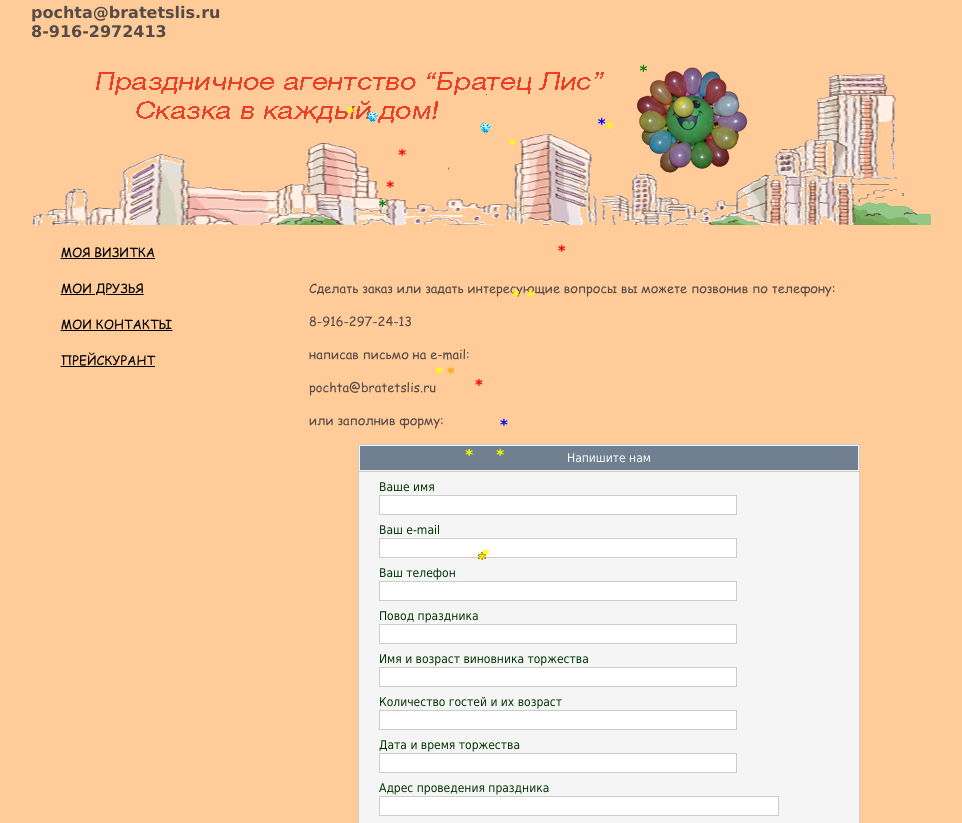
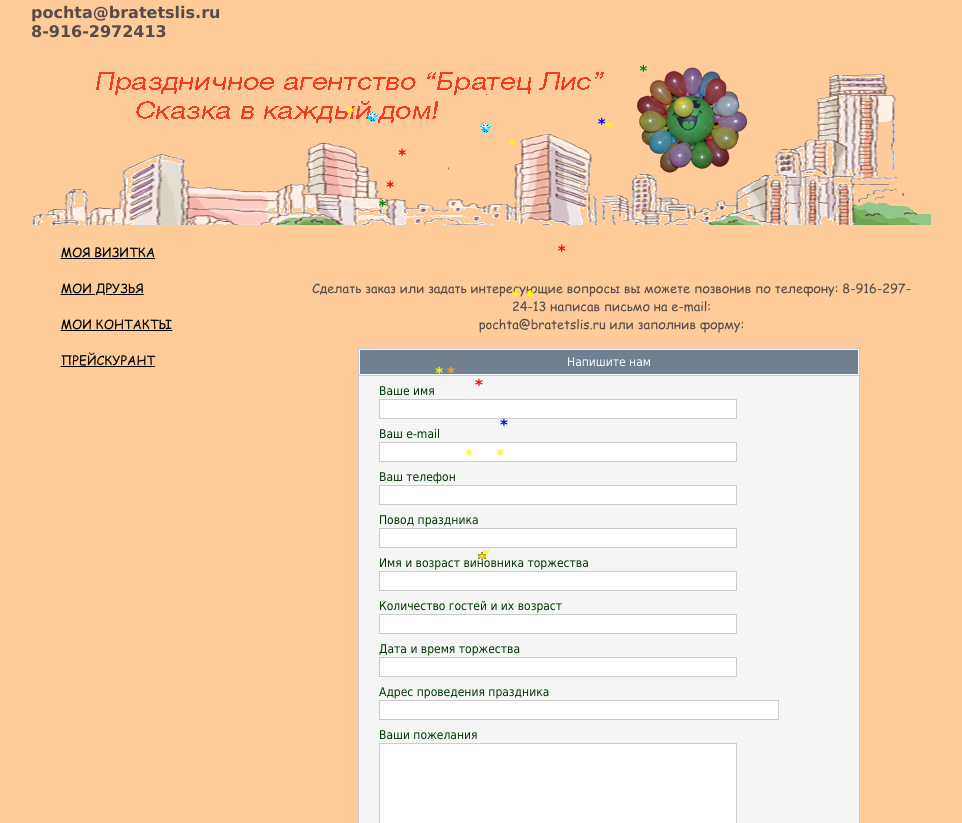
Before and after one commit to bratetslis/Site, a Jekyll site: the page built from contacts.md, in a window 1280 px wide. Shown: the top 823 px of the page, without its empty margins (162-1124 px from the left). Built offline with Jekyll 4.4.1, drawn with Linux system fonts in a browser that asks for light colours; grey boxes are pictures that could not be loaded.

Commit message:
Update contacts.md

```diff
--- a/contacts.md
+++ b/contacts.md
@@ -4,7 +4,7 @@ title: Мои Контакты
 nav: contacts
 ---
 <br><br>
-
+<p align=center>
 Сделать заказ или задать интересующие вопросы вы можете позвонив по телефону:
 
 8-916-297-24-13
@@ -70,4 +70,4 @@ pochta@bratetslis.ru
 <div style="padding:5px 20px 15px 20px; text-align:center;">
 <input type="submit" value="Отправить" style="cursor:pointer; width:200px; height:35px; font:15px tahoma;" />
 </div>
-</div></form></center><!-- 10:54, 25.11.2011 -->
+</div></form></center><!-- 10:54, 25.11.2011 --></p>
```
